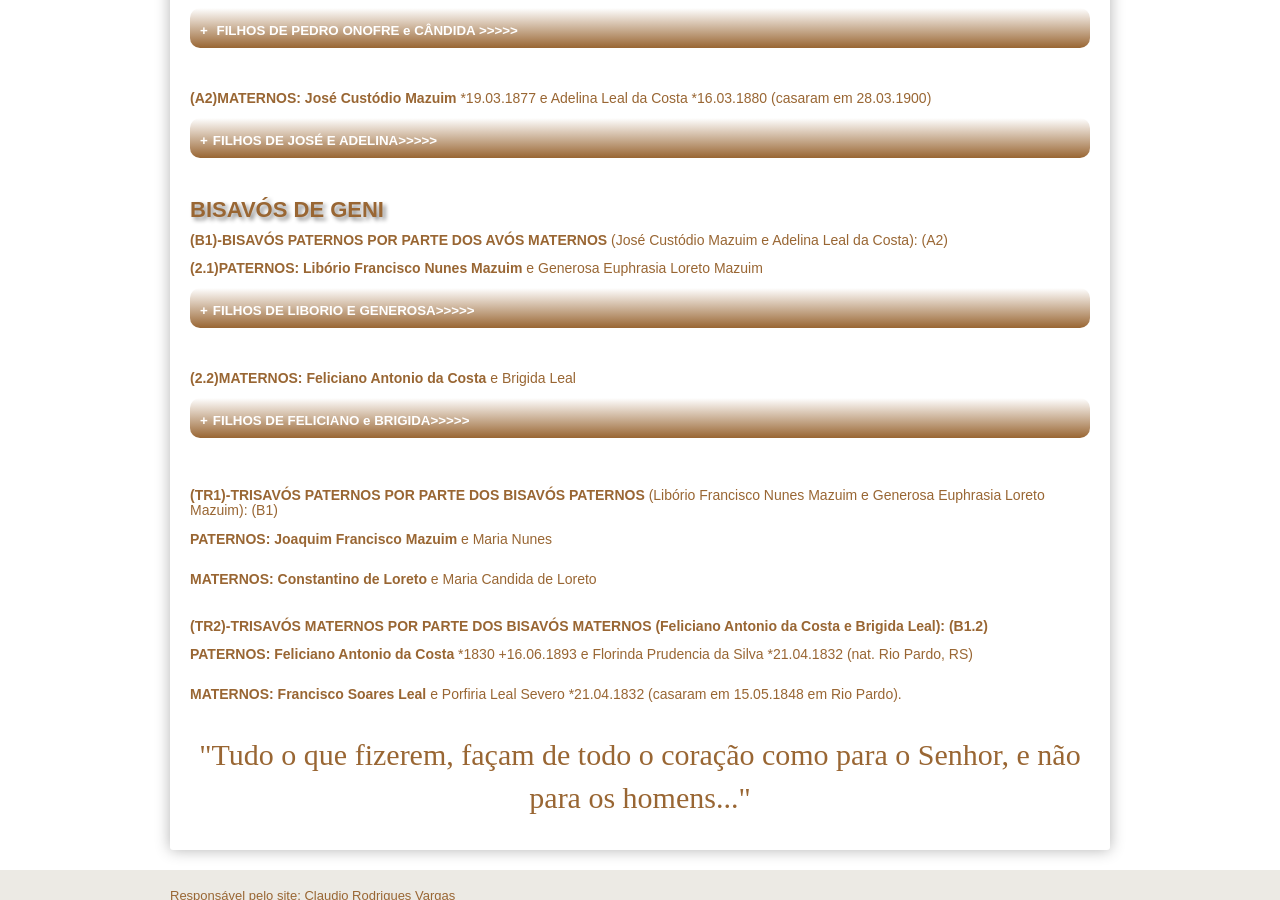
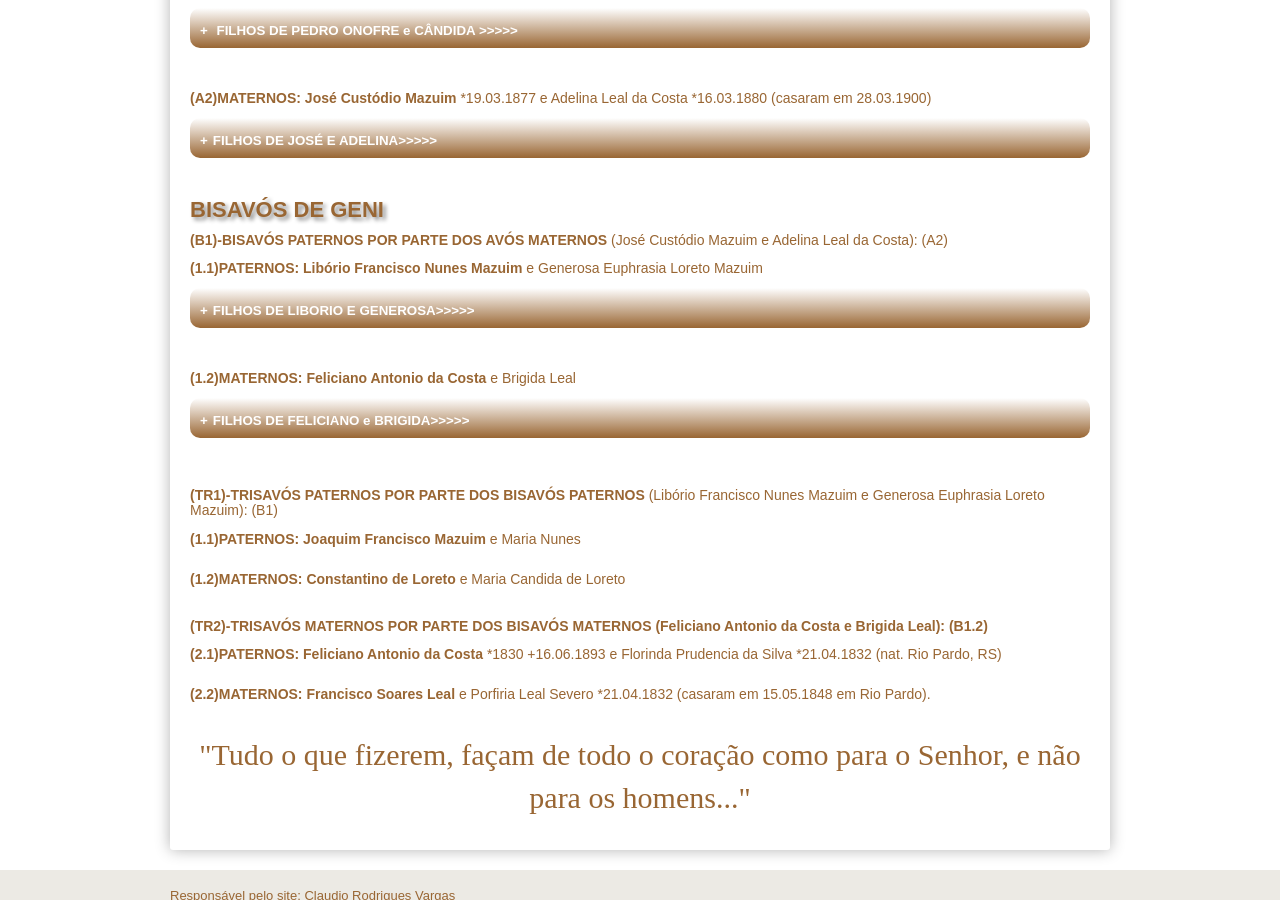
Before and after one commit to claudiovargas1955/claudiovargas1955.github.io, a Jekyll site: the page built from _pages/familia-mazuim.html, in a window 1280 px wide and 900 px high, scrolled down 930 px. Built offline with Jekyll 4.4.1, drawn with Linux system fonts in a browser that asks for light colours; some web fonts are replaced; some of the changed lines change nothing that is shown.

Commit message:
Update familia-mazuim.html

```diff
--- a/_pages/familia-mazuim.html
+++ b/_pages/familia-mazuim.html
@@ -219,92 +219,92 @@ candida Severo, avós maternos: Cap. José Carvalho de Oliveira e Idalina Leal d
 <h4>BISAVÓS DE GENI</h4>
 
 <p><b><h5>(B1)-BISAVÓS PATERNOS POR PARTE DOS AVÓS MATERNOS</b> (José Custódio Mazuim e Adelina Leal da Costa): (A2)</h5>
-<p><b>(2.1)PATERNOS: Libório Francisco Nunes Mazuim </b>e Generosa Euphrasia Loreto Mazuim<br>
+<p><b>(1.1)PATERNOS: Libório Francisco Nunes Mazuim </b>e Generosa Euphrasia Loreto Mazuim<br>
  <details><summary><b>FILHOS DE LIBORIO E GENEROSA>>>>></b></summary><br>
-   <p><b>(2.1.1)José Custódio Mazuim: </b>*19.03.1877 (casou com Adelina Costa Mazuim. São os avós de Geni).<br><br>
+   <p><b>(1.1.1)José Custódio Mazuim: </b>*19.03.1877 (casou com Adelina Costa Mazuim. São os avós de Geni).<br><br>
 
-   <b>(2.1.2)Antonio Mazuim: </b>*1885 ou 1880 +27.05.1946 (casou em 08.06.1911 com Idalina Constantina de Loreto *14.01.1885, filha de
+   <b>(1.1.2)Antonio Mazuim: </b>*1885 ou 1880 +27.05.1946 (casou em 08.06.1911 com Idalina Constantina de Loreto *14.01.1885, filha de
    Miguel Constantino de Loreto e Maria da Glória Gonçalves dos Santos). <b>FILHOS:
    </b><br>
-     <b>(2.1.2.1)Eva: </b><br>
-     <b>(2.1.2.2)Darcy: </b><br>
-     <b>(2.1.2.3)Afonso: </b><br>
-     <b>(2.1.2.4)Ruy: </b><br>
-     <b>(2.1.2.5)Oswaldo: </b><br>
-     <b>(2.1.2.6)Fany: </b><br><br>
+     <b>(1.1.2.1)Eva: </b><br>
+     <b>(1.1.2.2)Darcy: </b><br>
+     <b>(1.1.2.3)Afonso: </b><br>
+     <b>(1.1.2.4)Ruy: </b><br>
+     <b>(1.1.2.5)Oswaldo: </b><br>
+     <b>(1.1.2.6)Fany: </b><br><br>
 
-   <b>(2.1.3)Maria Stella Mazuim: </b>*06.01.1890 (casou em 20.06.1914 com Miguel Silveira de Oliveira *1886 +17.06.1969). <b>FILHOS:
+   <b>(1.1.3)Maria Stella Mazuim: </b>*06.01.1890 (casou em 20.06.1914 com Miguel Silveira de Oliveira *1886 +17.06.1969). <b>FILHOS:
    </b><br>
-     <b>(2.1.3.1)Francisca: </b>*08.03.1905 (casou em 17.12.1927 com José Florence, filho de José Florence e Algemira Florence, avós
+     <b>(1.1.3.1)Francisca: </b>*08.03.1905 (casou em 17.12.1927 com José Florence, filho de José Florence e Algemira Florence, avós
      patermos: Ezequiel Florence e Thereza Florence, avós maternos: Hipolito Caetano e Manoela da Mota). <br><br>
 
-   <b>(2.1.4)Gasparina Francisca Mazuim: </b>*1888 (casou em 14.10.1910 com Carlos Kochenborger, filho de Jacob Kochenborger e Margarida
+   <b>(1.1.4)Gasparina Francisca Mazuim: </b>*1888 (casou em 14.10.1910 com Carlos Kochenborger, filho de Jacob Kochenborger e Margarida
    Kochenborger. Ele natural da Alemanha). <br><br>
 
-   <b>(2.1.5)Maristella Mazuim: </b>*1890<br><br>
+   <b>(1.1.5)Maristella Mazuim: </b>*1890<br><br>
 
-   <b>(2.1.6)Brandina Mazuim: </b>*1893 (casou em 27.04.1905 com João Luiz Kochenborger *1874, filho de Jacob kochenborger e Margarida
+   <b>(1.1.6)Brandina Mazuim: </b>*1893 (casou em 27.04.1905 com João Luiz Kochenborger *1874, filho de Jacob kochenborger e Margarida
    Mumback Kochenborger). <br><br>
 
-   <b>(2.1.7)Lidroneta Nunes Mazuim: </b>*17.03.1895 (casou em 15.07.1915 com Lindolpho Morais de Oliveira: *1890, filho de José
+   <b>(1.1.7)Lidroneta Nunes Mazuim: </b>*17.03.1895 (casou em 15.07.1915 com Lindolpho Morais de Oliveira: *1890, filho de José
    Carvalho de Oliveira e Idalina Leal de Oliveira). <br><br>
 
-   <b>(2.1.8)Francisca Mazuim dos Santos: </b>*1896 (casou com Osório Alves dos Santos, filho de Gabriel Alves dos Santos e Marfísa
+   <b>(1.1.8)Francisca Mazuim dos Santos: </b>*1896 (casou com Osório Alves dos Santos, filho de Gabriel Alves dos Santos e Marfísa
    Joaquina dos Santos). <b>FILHOS: </b><br>
      <b>(2.1.8.1)Elma Mazuim dos Santos: </b>*13.10.1920 (casou em 02.09.1950 com Affonso Costa de Oliveira *26.03.1924, filho de
      Adolpho Carvalho de Oliveira *1885 +15.05.1948 e Idalina Costa de Oliveira *1895). <br><br>
 
-   <b>(2.1.9)João Antonio Mazuim: </b>*14.07.1897</p></details><br><br>
+   <b>(1.1.9)João Antonio Mazuim: </b>*14.07.1897</p></details><br><br>
 
-<p><b>(2.2)MATERNOS: Feliciano Antonio da Costa </b>e Brigida Leal <br>
+<p><b>(1.2)MATERNOS: Feliciano Antonio da Costa </b>e Brigida Leal <br>
 <details><summary><b>FILHOS DE FELICIANO e BRIGIDA>>>>></b></summary><br>
-  <p><b>(2.2.1)Adelina Leal da Costa: </b>*16.03.1880 (casou em 28.03.1900 com José Custódio Mazuim *19.03.1877. Avós maternos de Geni).
+  <p><b>(1.2.1)Adelina Leal da Costa: </b>*16.03.1880 (casou em 28.03.1900 com José Custódio Mazuim *19.03.1877. Avós maternos de Geni).
   <br><br>
 
-  <b>(2.2.2)Idalina Leal da Costa: </b>*1895 (casou em 18.06.1913 com Adolpho Carvalho (COSTA) de Oliveira: *1885 +15.05.1948,
+  <b>(1.2.2)Idalina Leal da Costa: </b>*1895 (casou em 18.06.1913 com Adolpho Carvalho (COSTA) de Oliveira: *1885 +15.05.1948,
   filho do Cap. José Carvalho de Oliveira e Idalina Soares Leal *26.04.1849 +03.09.1934). <b>FILHOS: </b><br>
-  <b>(2.2.2.1)Affonso Costa de Oliveira: </b>*26.03.1924 (casou em 02.09.1950 com Elma Mazuim dos Santos filha de Osório Alves dos
+  <b>(1.2.2.1)Affonso Costa de Oliveira: </b>*26.03.1924 (casou em 02.09.1950 com Elma Mazuim dos Santos filha de Osório Alves dos
   Santos e Francisca Mazuin dos Santos avós paternos: Gabriel Alves dos Santos e Marfísa Joaquina dos Santos avós maternos: Libório
   Nunes Mazuin e Generosa Loreto Mazuim).<br>
-  <b>(2.2.2.2)Jucy Costa de Oliveira: </b>*22.02.1910 (casou em 23.02.1935 com Adão Rodrigues Macedo *22.02.1910 filho de João Macedo e
+  <b>(1.2.2.2)Jucy Costa de Oliveira: </b>*22.02.1910 (casou em 23.02.1935 com Adão Rodrigues Macedo *22.02.1910 filho de João Macedo e
   Quirino Macedo).<br>
-  <b>(2.2.2.3)Maria Nair de Oliveira: </b>*09.01.1930 (casou em 02.09.1949 com Avelino Rezende *06.03.1926 filho de Caetano Rezende
+  <b>(1.2.2.3)Maria Nair de Oliveira: </b>*09.01.1930 (casou em 02.09.1949 com Avelino Rezende *06.03.1926 filho de Caetano Rezende
   +15.05.1949 e Silvina Severino Rezende *1897 avós paternos: Pedro Rezende e Maria José Rezende, avós maternos: Manoel Severino Alves e
   Maria Eulália Severino RC-78).<br><br>
 
-  <b>(2.2.3)Victalina Leal da Costa: </b>*04.11.1888 (casou em 23.12.1907 com Estacio Xavier da Cunha *25.01.1887, filho de Celso
+  <b>(1.2.3)Victalina Leal da Costa: </b>*04.11.1888 (casou em 23.12.1907 com Estacio Xavier da Cunha *25.01.1887, filho de Celso
   Evangelista da Cunha e Mercedes Pally da Cunha).<b> FILHOS: </b><br>
-    <b>(2.2.3.1)Nilson da Cunha Costa: </b>*26.05.1925 (casou em 29.12.1949 com Celia de Moraes Ortiz *09.07.1927, filha de Cassiano de
+    <b>(1.2.3.1)Nilson da Cunha Costa: </b>*26.05.1925 (casou em 29.12.1949 com Celia de Moraes Ortiz *09.07.1927, filha de Cassiano de
     Moura Ortiz *1902 e Eudocia de Moraes Ortiz *1900, avós paternos: Victalino José Ortiz e Balbina de Moura Ortiz, avós maternos:
     Felisberto Antonio de Moraes e Francisa de Oliveira Moraes).<br>
-    <b>(2.2.3.2)Wilson da Costa Cunha: </b>*21.01.1921 (casou em 24.09.1941 com Ignez Pinto de Souza *02.12.1912, filha de Geminiano
+    <b>(1.2.3.2)Wilson da Costa Cunha: </b>*21.01.1921 (casou em 24.09.1941 com Ignez Pinto de Souza *02.12.1912, filha de Geminiano
     Pinto de Souza *17.12.1862 e Clara Dornelles de Souza *21.03.1880, avós paterno: José Alexandre de Souza e Luiza Joaquina de
     Oliveira Souza e Mathias Dornelles e Amélia Paz Dornelles).<br>
-    <b>(2.2.3.3):Lucilda da Costa Cunha </b>*27.01.1909 (casou em 25.12.1928 com José Candido Pinto *16.12.1902, filho de Geminiano
+    <b>(1.2.3.3):Lucilda da Costa Cunha </b>*27.01.1909 (casou em 25.12.1928 com José Candido Pinto *16.12.1902, filho de Geminiano
     Pinto de Souza *17.12.1861 e Clara Dornelles de Souza *13.04.1873, avós paternos: José Alexandre de Souza e Luiza Joaquina de
     Oliveira Souza e Mathias Dornelles e Amélia Paz Dornelles). <br><br>
 
-  <b>(2.2.4)Praxedes Leal da Costa: </b>*21.07.1883 (casou em 15.12.195 com Protasio Alves da Cunha *09.06.1878, filho de Celso
+  <b>(1.2.4)Praxedes Leal da Costa: </b>*21.07.1883 (casou em 15.12.195 com Protasio Alves da Cunha *09.06.1878, filho de Celso
   Evangelista da Cunha e Marcedes Pally da Cunha). <b>FILHOS: </b><br>
-      <b>(2.2.4.1)Aracy da Cunha Costa: </b>*30.09.1906 (casou em 30.06.1926 com Fernando Leopoldo Jacks *23.08.1887, filho de João Luiz
+      <b>(1.2.4.1)Aracy da Cunha Costa: </b>*30.09.1906 (casou em 30.06.1926 com Fernando Leopoldo Jacks *23.08.1887, filho de João Luiz
       Jacks *27.07.1852 e Catharina Bender Jacks *1856 +09.07.1922).<br><br>
 
-  <b>(2.2.5)Fermino Leal da Costa: </b>*25.02.1877 (casou em 21.11.1899 com Francisca Rosalina da Cunha *03.04.1881, filha de Celso
+  <b>(1.2.5)Fermino Leal da Costa: </b>*25.02.1877 (casou em 21.11.1899 com Francisca Rosalina da Cunha *03.04.1881, filha de Celso
   Evangelista da Cunha e Marcedes Pally da Cunha).<br><br>
 
-  <b>(2.2.6)Porphiria Leal da Costa: </b>*1882 (casou em 18.03.1899 com João Baptista Severo *1876, filho de Domingos Leal Severo e
+  <b>(1.2.6)Porphiria Leal da Costa: </b>*1882 (casou em 18.03.1899 com João Baptista Severo *1876, filho de Domingos Leal Severo e
   Joanna Thimoteo Leal).</p></details><br><br>
 
 <p><b><h5>(TR1)-TRISAVÓS PATERNOS POR PARTE DOS BISAVÓS PATERNOS</b> (Libório Francisco Nunes Mazuim e Generosa Euphrasia Loreto Mazuim):
 (B1)</h5>
-  <p><b>PATERNOS: Joaquim Francisco Mazuim </b>e Maria Nunes <br><br>
+<p><b>(1.1)PATERNOS: Joaquim Francisco Mazuim </b>e Maria Nunes <br><br>
 
-  <b>MATERNOS: Constantino de Loreto </b>e Maria Candida de Loreto <br><br>
+ <b>(1.2)MATERNOS: Constantino de Loreto </b>e Maria Candida de Loreto <br><br>
 
 <p><b><h5>(TR2)-TRISAVÓS MATERNOS POR PARTE DOS BISAVÓS MATERNOS (Feliciano Antonio da Costa e Brigida Leal): (B1.2)</h5></b>
-<p><b>PATERNOS: Feliciano Antonio da Costa </b>*1830 +16.06.1893 e Florinda Prudencia da Silva *21.04.1832 (nat. Rio Pardo, RS)<br><br>
+<p><b>(2.1)PATERNOS: Feliciano Antonio da Costa </b>*1830 +16.06.1893 e Florinda Prudencia da Silva *21.04.1832 (nat. Rio Pardo, RS)<br><br>
 
-<b>MATERNOS: Francisco Soares Leal </b>e Porfiria Leal Severo *21.04.1832 (casaram em 15.05.1848 em Rio Pardo).<br><br>
+<b>(2.2)MATERNOS: Francisco Soares Leal </b>e Porfiria Leal Severo *21.04.1832 (casaram em 15.05.1848 em Rio Pardo).<br><br>
 
 <p style="text-align:center; color:#996633; font-size:30px; font-family: 'Rancho', cursive ">"Tudo o que fizerem, façam de todo o
 coração como para o Senhor, e não para os homens..."</p>
```
